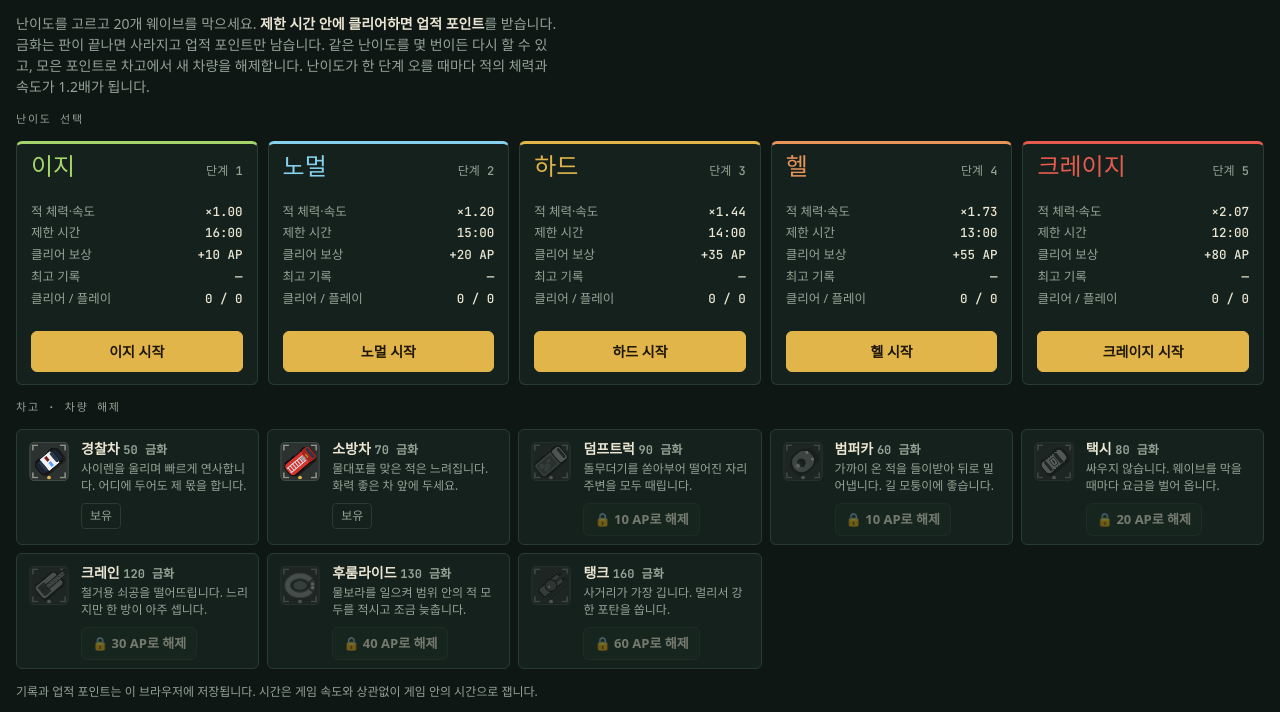
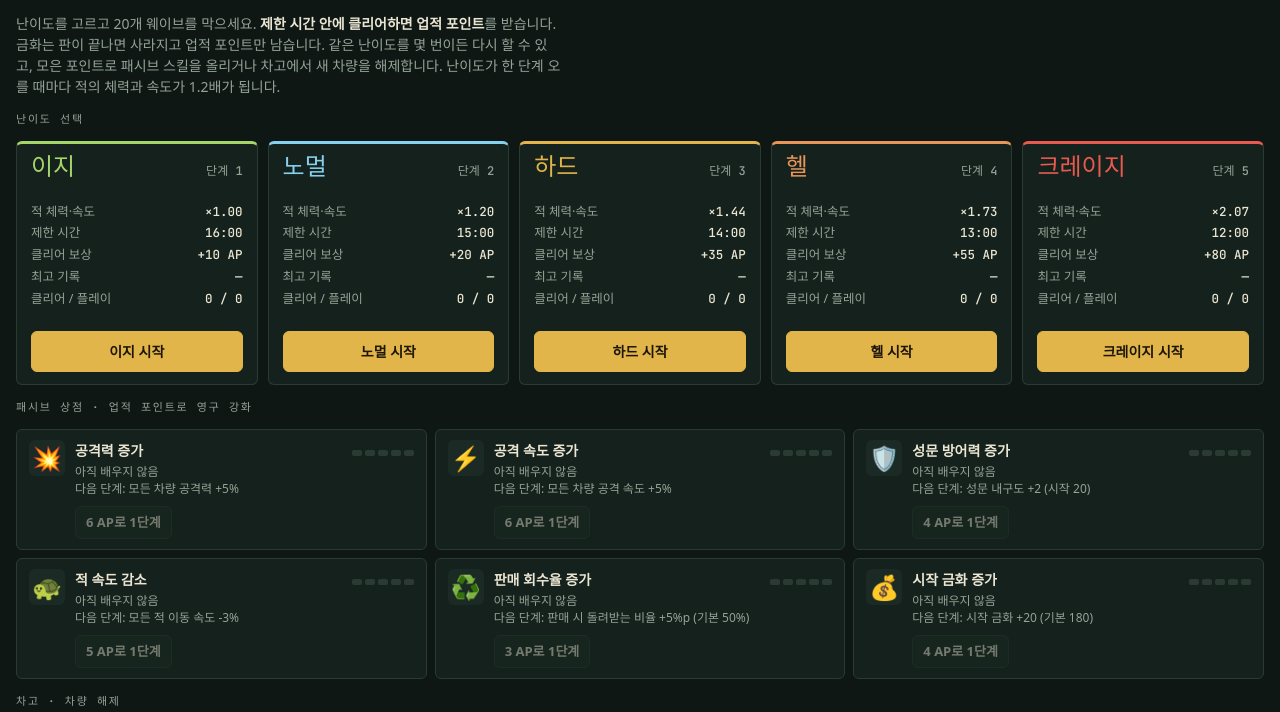
Before and after one commit to minkwan9999/towerdefence01, a plain HTML site: page index.html in a window 1280 px wide. Shown: the part 88-800 px from the top of the page. Drawn offline with Linux system fonts and the light colour scheme; a web font is replaced by a local one.

Commit message:
Add passive skill shop bought with achievement points
Six permanent passives with five levels each (cost = base x level):
damage, attack speed, gate durability, enemy slow, sell refund rate
and starting gold. Effects apply to every run.

Co-Authored-By: Claude Opus 5.5 <noreply@anthropic.com>
Claude-Session: https://claude.ai/code/session_01VEzMU2MgqP1uRD4kJJzgRm

```diff
--- a/index.html
+++ b/index.html
@@ -204,6 +204,17 @@ button:focus-visible, input:focus-visible { outline: 2px solid var(--brass); out
 .dname { font-family: var(--f-display); font-size: 24px; line-height: 1; color: var(--dc); }
 .dlv { font-family: var(--f-mono); font-size: 12px; color: var(--muted); }
 .dcard .kv { font-size: 12.5px; }
+.skills { display: grid; grid-template-columns: repeat(auto-fit, minmax(min(100%, 320px), 1fr)); gap: 8px; }
+.scard { display: grid; grid-template-columns: 36px minmax(0, 1fr); gap: 10px; background: var(--panel); border: 1px solid var(--line); border-radius: 6px; padding: 10px 12px; }
+.scard .ic { align-self: start; font-size: 24px; line-height: 36px; text-align: center; background: var(--panel-2); border-radius: 6px; }
+.scard .nm { font-weight: 700; display: flex; justify-content: space-between; gap: 8px; align-items: baseline; }
+.pips { display: inline-flex; gap: 3px; }
+.pips i { width: 10px; height: 6px; border-radius: 2px; background: var(--line); }
+.pips i.on { background: #c2a6ff; }
+.scard .ds { font-size: 12px; color: var(--muted); line-height: 1.4; margin: 3px 0 8px; }
+.scard .ds b { color: var(--text); font-weight: 500; }
+.passives { font-size: 12px; color: var(--muted); border-top: 1px dashed var(--line); padding-top: 8px; }
+.passives b { color: #c2a6ff; font-weight: 500; }
 .garage { display: grid; grid-template-columns: repeat(auto-fit, minmax(240px, 1fr)); gap: 8px; }
 .gcard { display: grid; grid-template-columns: 44px minmax(0, 1fr); align-items: start; gap: 10px; background: var(--panel); border: 1px solid var(--line); border-radius: 6px; padding: 8px 10px; }
 .gcard canvas { width: 44px; height: 44px; }
@@ -239,9 +250,11 @@ button:focus-visible, input:focus-visible { outline: 2px solid var(--brass); out
   </header>
 
   <section class="lobby game-lobby" id="lobby" hidden>
-    <p class="lobby-intro">난이도를 고르고 20개 웨이브를 막으세요. <b>제한 시간 안에 클리어하면 업적 포인트</b>를 받습니다. 금화는 판이 끝나면 사라지고 업적 포인트만 남습니다. 같은 난이도를 몇 번이든 다시 할 수 있고, 모은 포인트로 차고에서 새 차량을 해제합니다. 난이도가 한 단계 오를 때마다 적의 체력과 속도가 1.2배가 됩니다.</p>
+    <p class="lobby-intro">난이도를 고르고 20개 웨이브를 막으세요. <b>제한 시간 안에 클리어하면 업적 포인트</b>를 받습니다. 금화는 판이 끝나면 사라지고 업적 포인트만 남습니다. 같은 난이도를 몇 번이든 다시 할 수 있고, 모은 포인트로 패시브 스킬을 올리거나 차고에서 새 차량을 해제합니다. 난이도가 한 단계 오를 때마다 적의 체력과 속도가 1.2배가 됩니다.</p>
     <div class="section-label">난이도 선택</div>
     <div class="diffs" id="diffs"></div>
+    <div class="section-label">패시브 상점 · 업적 포인트로 영구 강화</div>
+    <div class="skills" id="skills"></div>
     <div class="section-label">차고 · 차량 해제</div>
     <div class="garage" id="garage"></div>
     <p class="fine">기록과 업적 포인트는 이 브라우저에 저장됩니다. 시간은 게임 속도와 상관없이 게임 안의 시간으로 잽니다.</p>
@@ -352,11 +365,23 @@ function loadProg() {
   let p = null;
   try { p = JSON.parse(localStorage.getItem(SAVE_KEY)); } catch (e) { /* storage unavailable */ }
   p = p && typeof p === 'object' ? p : {};
-  return { ap: p.ap | 0, unlocked: Array.isArray(p.unlocked) ? p.unlocked : ['police', 'fire'], rec: p.rec || {} };
+  return { ap: p.ap | 0, unlocked: Array.isArray(p.unlocked) ? p.unlocked : ['police', 'fire'], rec: p.rec || {}, skills: p.skills && typeof p.skills === 'object' ? p.skills : {} };
 }
 const prog = loadProg();
 function saveProg() { try { localStorage.setItem(SAVE_KEY, JSON.stringify(prog)); } catch (e) { /* progress stays for this visit only */ } }
 const isUnlocked = type => prog.unlocked.includes(type);
+// 패시브 스킬: 업적 포인트로 단계를 올리면 모든 판에 계속 적용됩니다. 단계 n으로 올리는 비용은 base × n.
+const SKILLS = [
+  { id: 'dmg',  icon: '💥', name: '공격력 증가',     per: 5,  max: 5, base: 6, fmt: v => `모든 차량 공격력 +${v}%` },
+  { id: 'aspd', icon: '⚡', name: '공격 속도 증가',  per: 5,  max: 5, base: 6, fmt: v => `모든 차량 공격 속도 +${v}%` },
+  { id: 'def',  icon: '🛡️', name: '성문 방어력 증가', per: 2,  max: 5, base: 4, fmt: v => `성문 내구도 +${v} (시작 20)` },
+  { id: 'slow', icon: '🐢', name: '적 속도 감소',    per: 3,  max: 5, base: 5, fmt: v => `모든 적 이동 속도 -${v}%` },
+  { id: 'sell', icon: '♻️', name: '판매 회수율 증가', per: 5,  max: 5, base: 3, fmt: v => `판매 시 돌려받는 비율 +${v}%p (기본 50%)` },
+  { id: 'gold', icon: '💰', name: '시작 금화 증가',  per: 20, max: 5, base: 4, fmt: v => `시작 금화 +${v} (기본 180)` },
+];
+const skillLv = id => Math.min(SKILLS.find(k => k.id === id).max, prog.skills[id] | 0);
+const skillVal = id => skillLv(id) * SKILLS.find(k => k.id === id).per;
+const sellRate = () => .5 + skillVal('sell') / 100;
 const ORDER = ['police', 'fire', 'dump', 'bumper', 'taxi', 'crane', 'flume', 'tank'];
 // 적군은 아군과 똑같은 차량을 검은색으로 칠한 것입니다.
 const ENEMIES = {
@@ -370,9 +395,9 @@ const ER = 16;
 function stats(t) {
   const d = TOWERS[t.type], k = t.lv - 1;
   return {
-    dmg: d.dmg * Math.pow(1.6, k) * (t.buff || 1),
+    dmg: d.dmg * Math.pow(1.6, k) * (t.buff || 1) * (1 + skillVal('dmg') / 100),
     range: d.range ? (d.range + .35 * k) * T : 0,
-    rate: d.rate * Math.pow(.88, k),
+    rate: d.rate * Math.pow(.88, k) / (1 + skillVal('aspd') / 100),
     slow: d.slow ? Math.min(.7, d.slow + .08 * k) : 0,
     slowDur: d.slowDur || 0,
     splash: d.splash ? (d.splash + .15 * k) * T : 0,
@@ -381,7 +406,7 @@ function stats(t) {
   };
 }
 const upCost = t => Math.round(TOWERS[t.type].cost * .75 * t.lv);
-const refund = t => Math.floor(t.invested * .5);
+const refund = t => Math.floor(t.invested * sellRate());
 
 function buildWave(w) {
   const list = [], n = 6 + Math.floor(w * 1.8);
@@ -587,7 +612,7 @@ function drawEnemy(g, e) {
 // ---------- state ----------
 let S, occ, build = null, hover = null, sel = null, speed = 1, paused = false, time = 0, inLobby = true;
 function reset(diff) {
-  S = { diff: diff ?? (S ? S.diff : 0), time: 0, gold: 180, lives: 20, wave: 0, waveActive: false, queue: [], spawnT: 0, enemies: [], towers: [], proj: [], fx: [], over: false, won: false, autoT: -1, slowAll: 0 };
+  S = { diff: diff ?? (S ? S.diff : 0), time: 0, gold: 180 + skillVal('gold'), lives: 20 + skillVal('def'), wave: 0, waveActive: false, queue: [], spawnT: 0, enemies: [], towers: [], proj: [], fx: [], over: false, won: false, autoT: -1, slowAll: 0 };
   occ = new Map(); build = null; sel = null; paused = false;
   document.getElementById('overlay').hidden = true;
   if (typeof closeChat === 'function') closeChat();
@@ -682,7 +707,7 @@ function fire(t, e, st) {
   }
 }
 
-const espeed = e => ENEMIES[e.type].speed * T * (e.slowT > 0 ? 1 - e.slowF : 1) * (S.slowAll > 0 ? .8 : 1) * dmult(S.diff);
+const espeed = e => ENEMIES[e.type].speed * T * (e.slowT > 0 ? 1 - e.slowF : 1) * (S.slowAll > 0 ? .8 : 1) * dmult(S.diff) * (1 - skillVal('slow') / 100);
 function update(dt) {
   for (const f of S.fx) { f.life -= dt; if (f.k === 'spark') { f.x += f.vx * dt; f.y += f.vy * dt; f.vx *= .92; f.vy *= .92; } if (f.k === 'text') f.y -= 26 * dt; }
   S.fx = S.fx.filter(f => f.life > 0);
@@ -913,7 +938,7 @@ function refreshUI() {
       <dl class="kv">${st.income ? `<dt>웨이브당 요금</dt><dd>${st.income}${up(0, nx && nx.income)}</dd><dt>번 요금</dt><dd>${sel.earned || 0}</dd>` : `<dt>피해</dt><dd>${fmt(st.dmg)}${up(0, nx && fmt(nx.dmg))}</dd><dt>사거리</dt><dd>${fmt(st.range / T)} 칸${up(0, nx && fmt(nx.range / T))}</dd><dt>공격 간격</dt><dd>${st.rate.toFixed(2)}초${up(0, nx && nx.rate.toFixed(2))}</dd>
       ${st.slow ? `<dt>둔화</dt><dd>${Math.round(st.slow * 100)}%${up(0, nx && Math.round(nx.slow * 100) + '%')}</dd>` : ''}${st.knock ? `<dt>밀쳐내기</dt><dd>${fmt(st.knock / T)} 칸${up(0, nx && fmt(nx.knock / T))}</dd>` : ''}
       <dt>처치</dt><dd>${sel.kills}</dd>`}<dt>들인 금화</dt><dd>${sel.invested}</dd>${sel.buff > 1 ? `<dt>퀴즈 보너스</dt><dd>+${Math.round((sel.buff - 1) * 100)}%</dd>` : ''}</dl>
-      <div class="row"><button class="btn primary grow" type="button" data-act="up" ${max || S.gold < c ? 'disabled' : ''}>${max ? '최대 강화' : '강화 <span class="mono">' + c + '</span>'}</button><button class="btn danger" type="button" data-act="sell" title="설치비와 강화비 합계의 50%를 돌려받습니다">판매 <span class="mono">+${refund(sel)}</span></button></div>
+      <div class="row"><button class="btn primary grow" type="button" data-act="up" ${max || S.gold < c ? 'disabled' : ''}>${max ? '최대 강화' : '강화 <span class="mono">' + c + '</span>'}</button><button class="btn danger" type="button" data-act="sell" title="설치비와 강화비 합계의 ${Math.round(sellRate() * 100)}%를 돌려받습니다">판매 <span class="mono">+${refund(sel)}</span></button></div>
       <button class="btn" type="button" data-act="chat">📻 대화하기${sel.unread ? ` <span class="mono">(${sel.unread})</span>` : ''}</button>`;
   } else {
     const nextW = Math.min(MAX_WAVE, S.wave + (S.waveActive ? 0 : 1));
@@ -921,7 +946,7 @@ function refreshUI() {
     key = 'i' + nextW + S.waveActive;
     html = `<h3>${S.waveActive ? '웨이브 ' + nextW + ' 구성' : '다음 웨이브 ' + nextW}</h3>
       <div class="wave-list">${Object.entries(counts).map(([k, n]) => `<div><span><i class="dot" style="background:#26262b;box-shadow:0 0 0 1px #6b6b70"></i>${ENEMIES[k].name}</span><span>×${n}</span></div>`).join('')}</div>
-      <p>적군은 우리와 똑같은 차량을 검게 칠한 것입니다. 체력은 웨이브마다 14.5%씩 오르고, 10번째와 20번째 웨이브에는 검은 탱크가 옵니다. 세워 둔 차를 누르면 강화, 판매(들인 금화의 50%), 대화하기를 고를 수 있습니다. 수다를 떨다 숨은 말을 꺼내면 차가 퀴즈를 냅니다.</p>`;
+      <p>적군은 우리와 똑같은 차량을 검게 칠한 것입니다. 체력은 웨이브마다 14.5%씩 오르고, 10번째와 20번째 웨이브에는 검은 탱크가 옵니다. 세워 둔 차를 누르면 강화, 판매(들인 금화의 ${Math.round(sellRate() * 100)}%), 대화하기를 고를 수 있습니다. 수다를 떨다 숨은 말을 꺼내면 차가 퀴즈를 냅니다.</p>${passiveSummary()}`;
   }
   if (key !== panelKey) { panelKey = key; $('panel').innerHTML = html; }
 }
@@ -959,7 +984,22 @@ function startGame(i) {
   document.querySelector('.app').classList.remove('in-lobby');
   $('lobby').hidden = true;
 }
+function passiveSummary() {
+  const on = SKILLS.filter(k => skillLv(k.id) > 0);
+  return on.length ? `<p class="passives">패시브: ${on.map(k => `<b>${k.fmt(skillVal(k.id))}</b>`).join(' · ')}</p>` : '';
+}
+function renderSkills() {
+  $('skills').innerHTML = SKILLS.map(k => {
+    const lv = skillLv(k.id), maxed = lv >= k.max, cost = k.base * (lv + 1), can = !maxed && prog.ap >= cost;
+    return `<div class="scard"><div class="ic" aria-hidden="true">${k.icon}</div><div>
+      <div class="nm"><span>${k.name}</span><span class="pips" aria-label="${lv}/${k.max}단계">${Array.from({ length: k.max }, (_, i) => `<i class="${i < lv ? 'on' : ''}"></i>`).join('')}</span></div>
+      <div class="ds">${lv ? `지금: <b>${k.fmt(lv * k.per)}</b>` : '아직 배우지 않음'}${maxed ? '' : `<br>다음 단계: ${k.fmt((lv + 1) * k.per)}`}</div>
+      ${maxed ? '<span class="owned">최대 단계</span>' : `<button class="btn sm ${can ? 'primary' : ''}" type="button" data-skill="${k.id}" ${can ? '' : 'disabled'}>${cost} AP로 ${lv + 1}단계</button>`}
+    </div></div>`;
+  }).join('');
+}
 function renderLobby() {
+  renderSkills();
   $('diffs').innerHTML = DIFFS.map((D, i) => {
     const r = prog.rec[D.id] || { plays: 0, clears: 0, best: null };
     return `<div class="dcard" style="--dc:${D.color}">
@@ -979,6 +1019,12 @@ function renderLobby() {
   }
 }
 $('diffs').addEventListener('click', e => { const b = e.target.closest('[data-diff]'); if (b) startGame(+b.dataset.diff); });
+$('skills').addEventListener('click', e => {
+  const b = e.target.closest('[data-skill]'); if (!b) return;
+  const k = SKILLS.find(x => x.id === b.dataset.skill), lv = skillLv(k.id), cost = k.base * (lv + 1);
+  if (lv >= k.max || prog.ap < cost) return;
+  prog.ap -= cost; prog.skills[k.id] = lv + 1; saveProg(); renderLobby();
+});
 $('garage').addEventListener('click', e => {
   const b = e.target.closest('[data-unlock]'); if (!b) return;
   const type = b.dataset.unlock, cost = TOWERS[type].ap;
```
Also changed, not shown: README.md.
